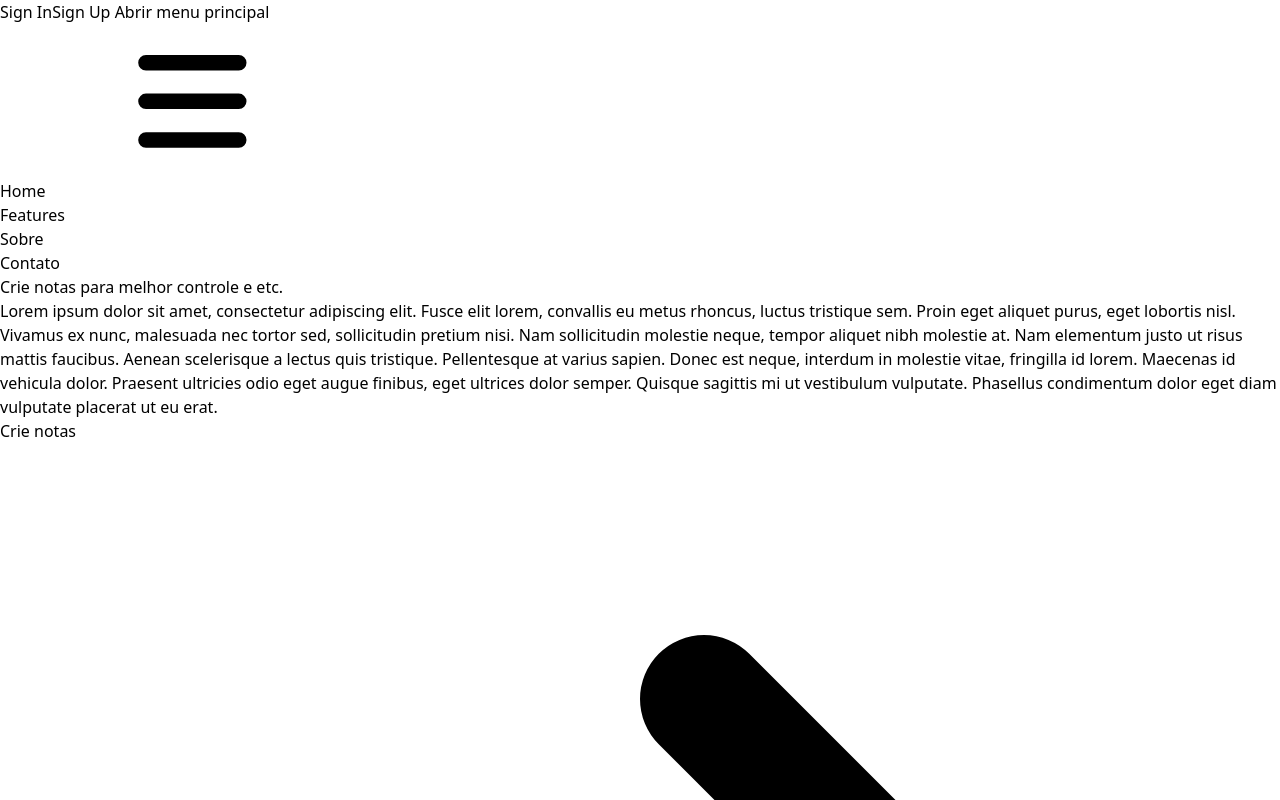
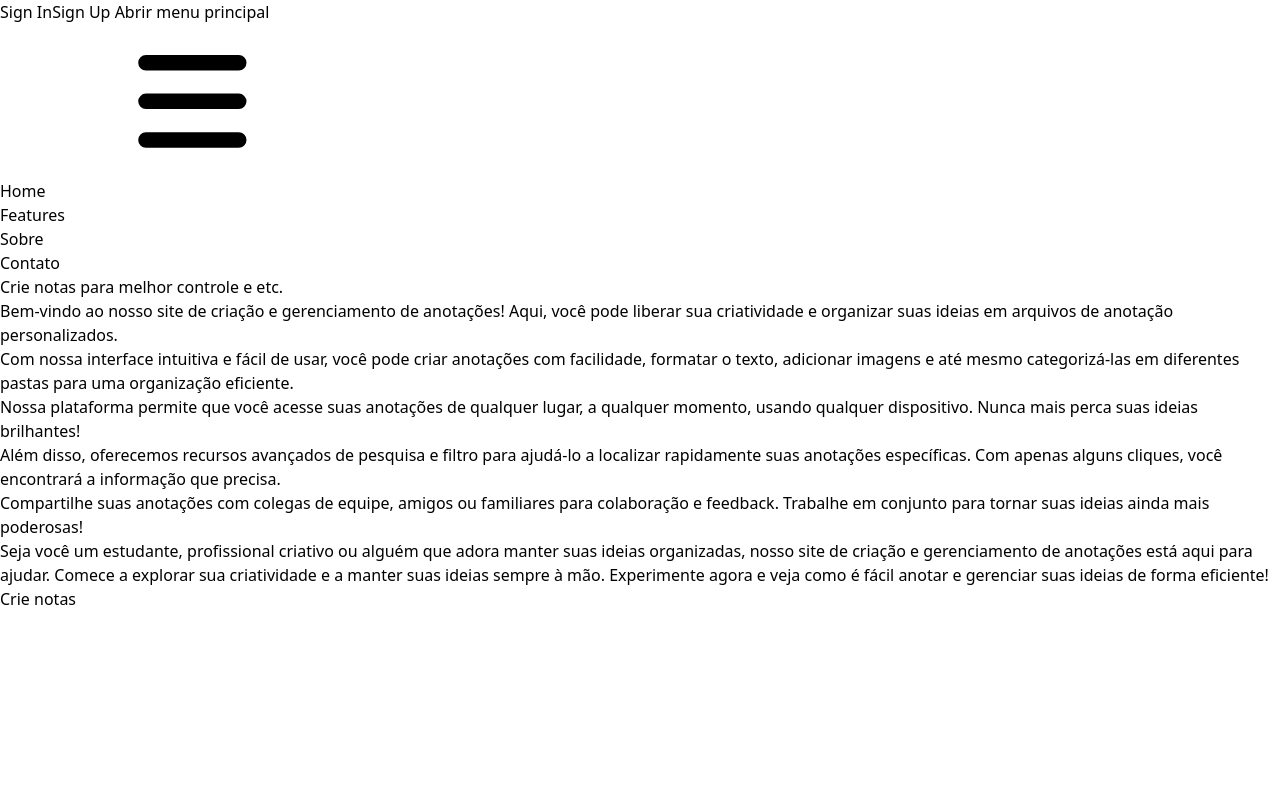
Before and after one commit to mheloisagalvao/notas, a React (Vite) app: page / in a window 1280 px wide. Shown: the top 800 px of the page. Built offline with nearby package versions, Linux system fonts and the light colour scheme.

Commit message:
Update Home.jsx
aqui modifiquei o lorem impsum para um texto que realmente conversa com o intuito do nosso site :)

```diff
--- a/src/pages/Home.jsx
+++ b/src/pages/Home.jsx
@@ -13,8 +13,30 @@ export default function Home() {
         <div class="mr-auto place-self-center lg:col-span-7">
             <h1 class="max-w-2xl mb-4 text-4xl font-extrabold tracking-tight leading-none md:text-5xl xl:text-6xl dark:text-black">Crie notas para melhor controle e etc.</h1>
             <p class="max-w-2xl mb-6 font-light text-gray-500 lg:mb-8 md:text-lg lg:text-xl dark:text-black-400">
-            Lorem ipsum dolor sit amet, consectetur adipiscing elit. Fusce elit lorem, convallis eu metus rhoncus, luctus tristique sem. Proin eget aliquet purus, eget lobortis nisl. Vivamus ex nunc, malesuada nec tortor sed, sollicitudin pretium nisi. Nam sollicitudin molestie neque, tempor aliquet nibh molestie at. Nam elementum justo ut risus mattis faucibus. Aenean scelerisque a lectus quis tristique. Pellentesque at varius sapien. Donec est neque, interdum in molestie vitae, fringilla id lorem. Maecenas id vehicula dolor. Praesent ultricies odio eget augue finibus, eget ultrices dolor semper. Quisque sagittis mi ut vestibulum vulputate. Phasellus condimentum dolor eget diam vulputate placerat ut eu erat.
+
+            Bem-vindo ao nosso site de criação e gerenciamento de anotações! Aqui, você pode liberar sua criatividade e organizar suas ideias em arquivos de anotação personalizados.
             </p>
+
+            <p>
+            Com nossa interface intuitiva e fácil de usar, você pode criar anotações com facilidade, formatar o texto, adicionar imagens e até mesmo categorizá-las em diferentes pastas para uma organização eficiente.
+            </p>
+
+            <p>
+            Nossa plataforma permite que você acesse suas anotações de qualquer lugar, a qualquer momento, usando qualquer dispositivo. Nunca mais perca suas ideias brilhantes!
+            </p>
+
+            <p>
+            Além disso, oferecemos recursos avançados de pesquisa e filtro para ajudá-lo a localizar rapidamente suas anotações específicas. Com apenas alguns cliques, você encontrará a informação que precisa.
+            </p>
+
+            <p>
+            Compartilhe suas anotações com colegas de equipe, amigos ou familiares para colaboração e feedback. Trabalhe em conjunto para tornar suas ideias ainda mais poderosas!
+            </p>
+
+            <p>
+            Seja você um estudante, profissional criativo ou alguém que adora manter suas ideias organizadas, nosso site de criação e gerenciamento de anotações está aqui para ajudar. Comece a explorar sua criatividade e a manter suas ideias sempre à mão. Experimente agora e veja como é fácil anotar e gerenciar suas ideias de forma eficiente!
+            </p>
+
             <a href="#" class="inline-flex items-center justify-center px-5 py-3 mr-3 text-base font-medium text-center text-white rounded-lg bg-blue-700 hover:bg-blue-800 focus:ring-4 focus:ring-primary-300 dark:focus:ring-primary-900">
                 Crie notas
                 <svg class="w-5 h-5 ml-2 -mr-1" fill="currentColor" viewBox="0 0 20 20" xmlns="http://www.w3.org/2000/svg"><path fill-rule="evenodd" d="M10.293 3.293a1 1 0 011.414 0l6 6a1 1 0 010 1.414l-6 6a1 1 0 01-1.414-1.414L14.586 11H3a1 1 0 110-2h11.586l-4.293-4.293a1 1 0 010-1.414z" clip-rule="evenodd"></path></svg>
```
